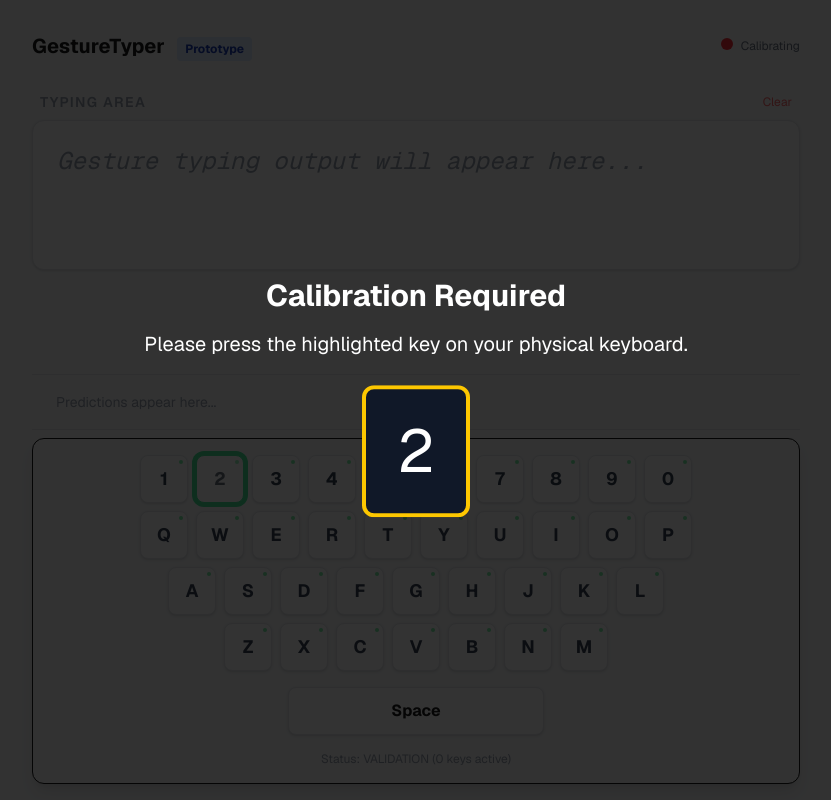
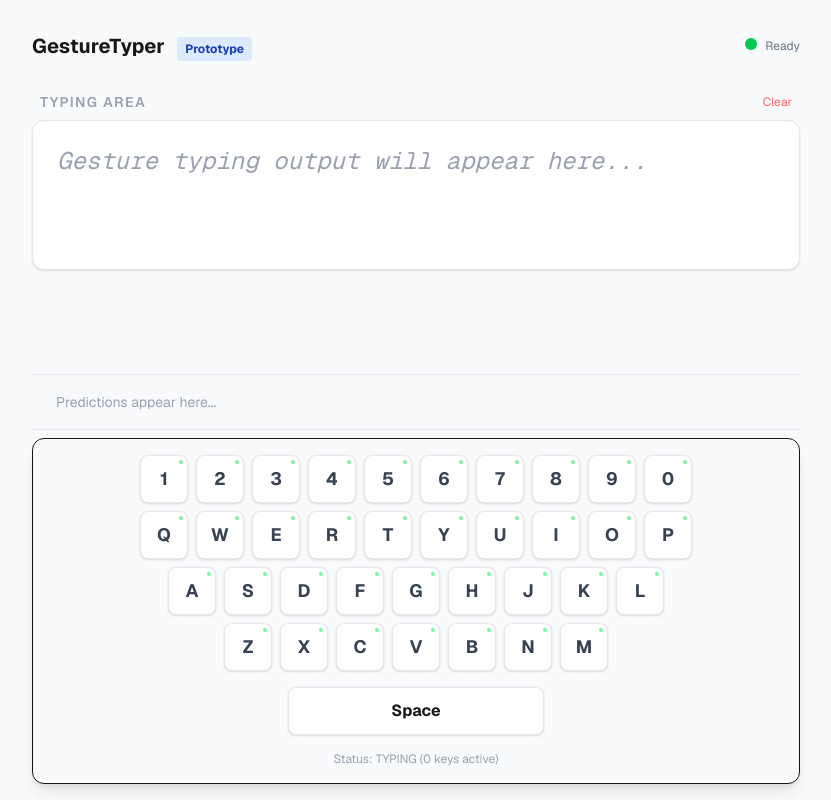
Before and after one commit to ElkanHub/Gesture-Typing-Google-Hackathon, a Next.js app: page / in a window 1280 px wide. Shown: the whole page, without its empty margins (224-1055 px from the left). Built offline with nearby package versions, Linux system fonts and the light colour scheme.

Commit message:
corrected callibration

```diff
--- a/components/gesture-context.tsx
+++ b/components/gesture-context.tsx
@@ -89,26 +89,35 @@ export const GestureProvider = ({ children }: { children: ReactNode }) => {
     // --- Logic ---
 
     const registerKeyPosition = (char: string, rect: DOMRect) => {
+        setKeyMap(prev => {
+            // Optimization: Don't update if nothing changed (avoids render loops)
+            const existing = prev[char.toLowerCase()];
             const x = rect.left + rect.width / 2;
             const y = rect.top + rect.height / 2;
 
-        setKeyMap(prev => ({
+            if (existing && existing.x === x && existing.y === y && existing.width === rect.width && existing.height === rect.height) {
+                return prev;
+            }
+
+            return {
                 ...prev,
                 [char.toLowerCase()]: { x, y, width: rect.width, height: rect.height }
-        }));
+            };
+        });
+    };
 
-        if (char.toLowerCase() === VALIDATION_SEQUENCE[validationIndex]) {
-            const nextIndex = validationIndex + 1;
-            if (nextIndex >= VALIDATION_SEQUENCE.length) {
-                setValidationIndex(0);
+    // Auto-Calibrate when map is full
+    useEffect(() => {
+        if (isCalibrated) return;
+        const registeredCount = Object.keys(keyMap).length;
+        // Basic check: If we have > 26 keys (A-Z), we assume map is ready.
+        if (registeredCount >= 26) {
+            console.log("Calibration Complete (Auto):", registeredCount, "keys");
             setIsCalibrated(true);
             setMode('TYPING');
-                console.log("Calibration Complete:", keyMap);
-            } else {
-                setValidationIndex(nextIndex);
+            setValidationIndex(0);
         }
-        }
-    };
+    }, [keyMap, isCalibrated]);
 
     const generateGhostPath = (word: string): Point[] => {
         if (!word) return [];
@@ -236,8 +245,6 @@ export const GestureProvider = ({ children }: { children: ReactNode }) => {
             setPendingWord(localMatch);
             setTrajectory([]);
 
-            // Note: We don't have next-word prediction for local patterns yet.
-            // Could add simple statistical model later?
             setGhostWord(null);
             setGhostTrajectory([]);
             return;
@@ -268,7 +275,7 @@ export const GestureProvider = ({ children }: { children: ReactNode }) => {
                 setLastGestureSequence(sequence);
                 setPendingWord(topWord);
 
-                // NEW: Handle Ghost Path
+                // Handle Ghost Path
                 if (data.next_word) {
                     console.log("Ghost Word Predicted:", data.next_word);
                     setGhostWord(data.next_word);
@@ -294,11 +301,9 @@ export const GestureProvider = ({ children }: { children: ReactNode }) => {
             // Handle TAB for Ghost Path
             if (e.key === 'Tab') {
                 if (ghostWord) {
-                    e.preventDefault(); // Prevent focus change
+                    e.preventDefault();
                     setCommittedText(prev => prev + ' ' + ghostWord);
 
-                    // Clear ghost path for now.
-                    // In a real advanced system, we would chain the next prediction!
                     setGhostWord(null);
                     setGhostTrajectory([]);
                     return;
@@ -420,6 +425,7 @@ export const GestureProvider = ({ children }: { children: ReactNode }) => {
         <GestureContext.Provider value={{
             mode,
             setMode,
+            keyMap,
             validationTarget,
             registerKeyPosition,
             isCalibrated,
@@ -430,7 +436,6 @@ export const GestureProvider = ({ children }: { children: ReactNode }) => {
             ghostWord,
             ghostTrajectory,
             selectPrediction,
-            keyMap,
             clearText
         }}>
             {children}
```
Lines whose indentation alone changed are shown as unchanged.
